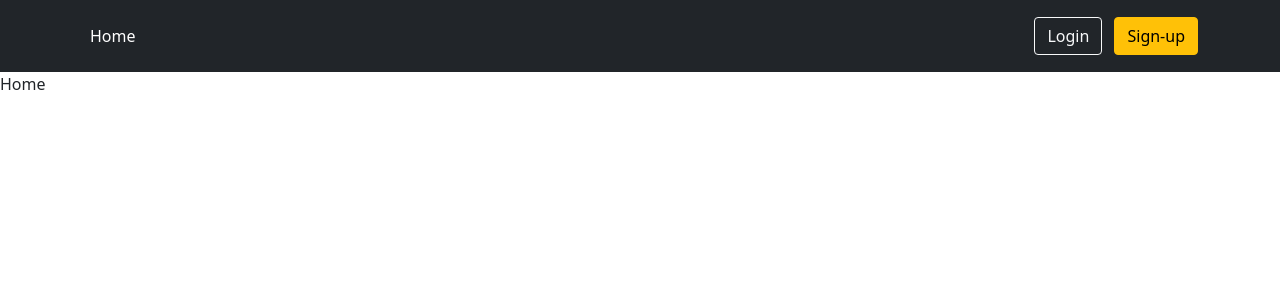
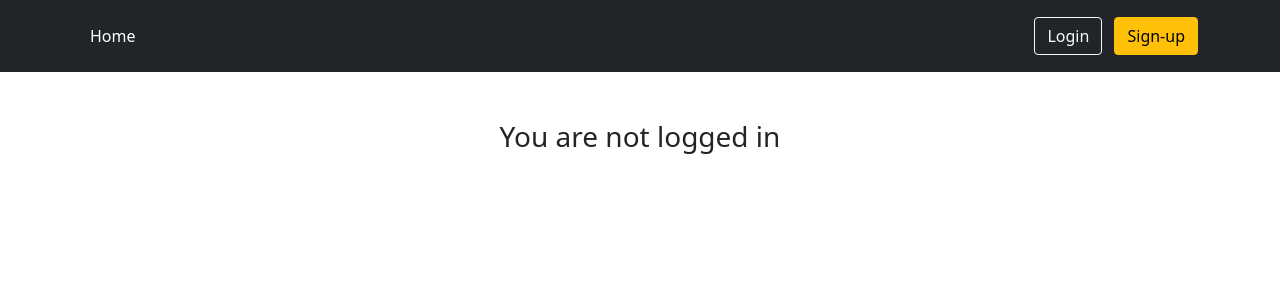
Before and after one commit to Dang3rZone/node-auth, a Svelte app in the folder Front-end/: page / in a window 1280 px wide. Shown: the top 300 px of the page. Built offline with nearby package versions, Linux system fonts and the light colour scheme; no server answers.

Commit message:
fest: added authenticated use for home

```diff
--- a/Front-end/src/pages/Home.svelte
+++ b/Front-end/src/pages/Home.svelte
@@ -1 +1,16 @@
-Home
+<script>
+    import axios from "axios";
+    import {onMount} from "svelte";
+    let message = 'You are not logged in';
+
+    onMount(async () => {
+        const {data} = await axios.get('http://localhost:8000/api/user');
+
+        message = `Hi ${data.first_name} ${data.last_name}`;
+    });
+
+</script>
+
+<div class="container mt-5 text-center">
+<h3>{message}</h3>
+</div>
```
Also changed, not shown: Front-end/src/pages/Login.svelte (line endings or trailing spaces).
